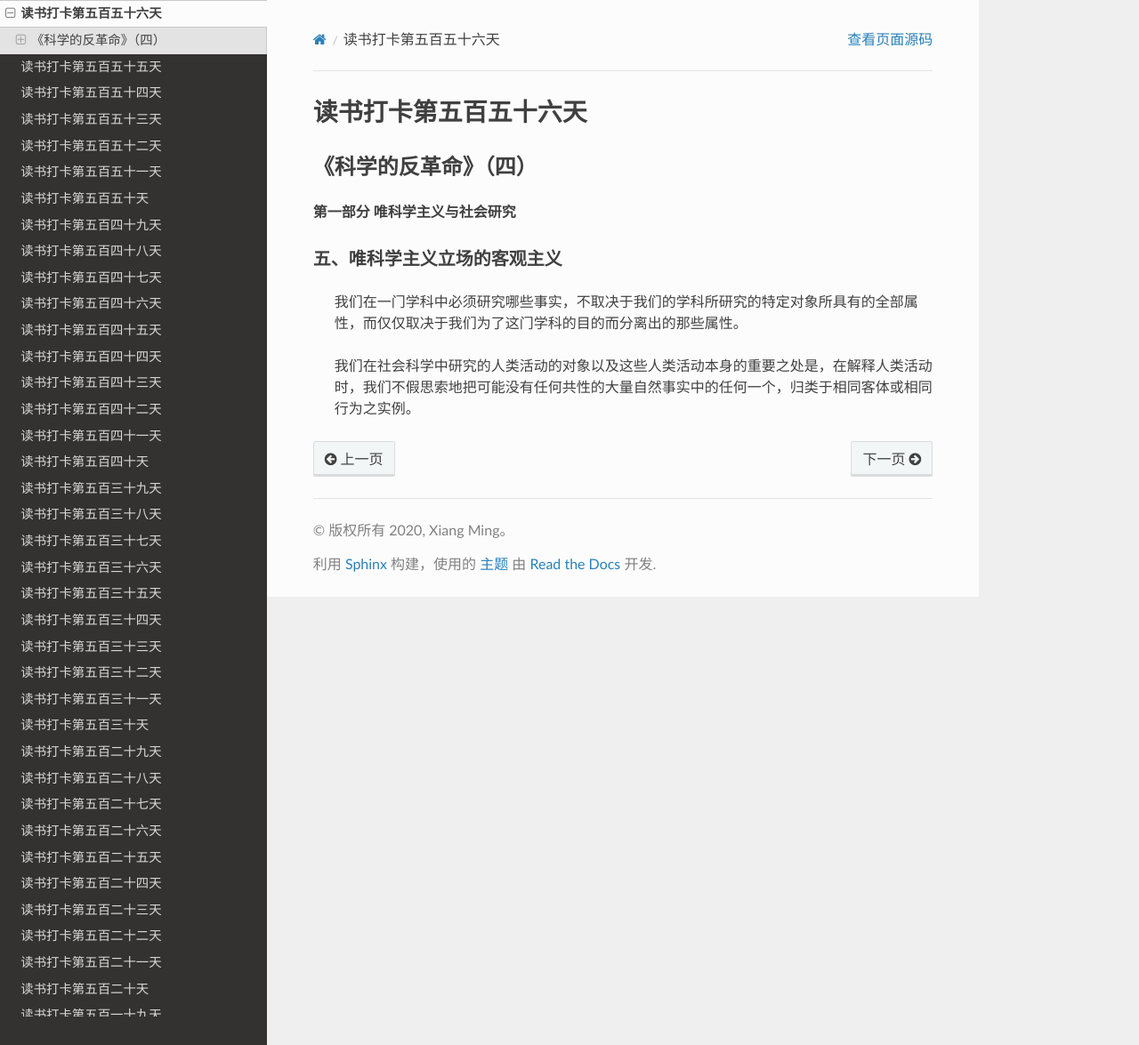
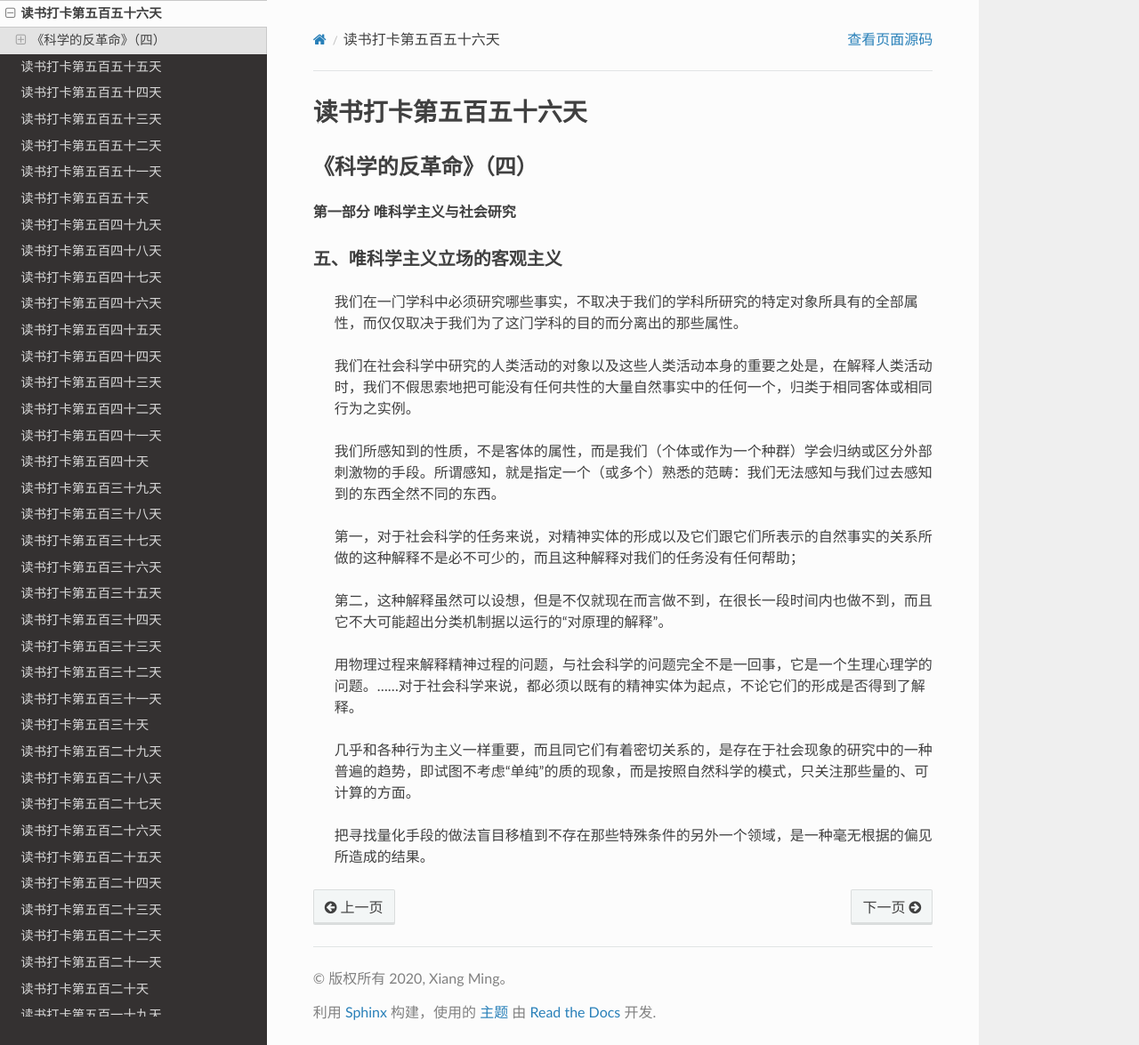
Before and after one commit to xiangming1975/reading, a Sphinx documentation site: the page built from source/2022-03-07.md, in a window 1280 px wide and 1175 px high. Shown: the whole window at 89% size. Built offline with Sphinx 7.4.7 and the Read the Docs theme 2.0.0, drawn with Linux system fonts in a browser that asks for light colours.

Commit message:
自动提交时间: 2022-03-08T22:00:03,047267540+08:00

```diff
--- a/source/2022-03-07.md
+++ b/source/2022-03-07.md
@@ -9,4 +9,14 @@
 
 > 我们在社会科学中研究的人类活动的对象以及这些人类活动本身的重要之处是，在解释人类活动时，我们不假思索地把可能没有任何共性的大量自然事实中的任何一个，归类于相同客体或相同行为之实例。
 
->
+> 我们所感知到的性质，不是客体的属性，而是我们（个体或作为一个种群）学会归纳或区分外部刺激物的手段。所谓感知，就是指定一个（或多个）熟悉的范畴：我们无法感知与我们过去感知到的东西全然不同的东西。
+
+> 第一，对于社会科学的任务来说，对精神实体的形成以及它们跟它们所表示的自然事实的关系所做的这种解释不是必不可少的，而且这种解释对我们的任务没有任何帮助；
+
+> 第二，这种解释虽然可以设想，但是不仅就现在而言做不到，在很长一段时间内也做不到，而且它不大可能超出分类机制据以运行的“对原理的解释”。
+
+> 用物理过程来解释精神过程的问题，与社会科学的问题完全不是一回事，它是一个生理心理学的问题。……对于社会科学来说，都必须以既有的精神实体为起点，不论它们的形成是否得到了解释。
+
+> 几乎和各种行为主义一样重要，而且同它们有着密切关系的，是存在于社会现象的研究中的一种普遍的趋势，即试图不考虑“单纯”的质的现象，而是按照自然科学的模式，只关注那些量的、可计算的方面。
+
+> 把寻找量化手段的做法盲目移植到不存在那些特殊条件的另外一个领域，是一种毫无根据的偏见所造成的结果。
```
